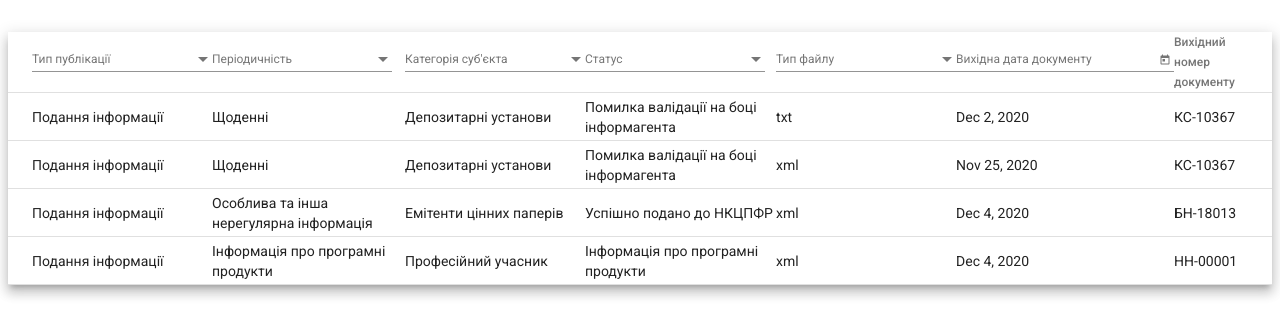
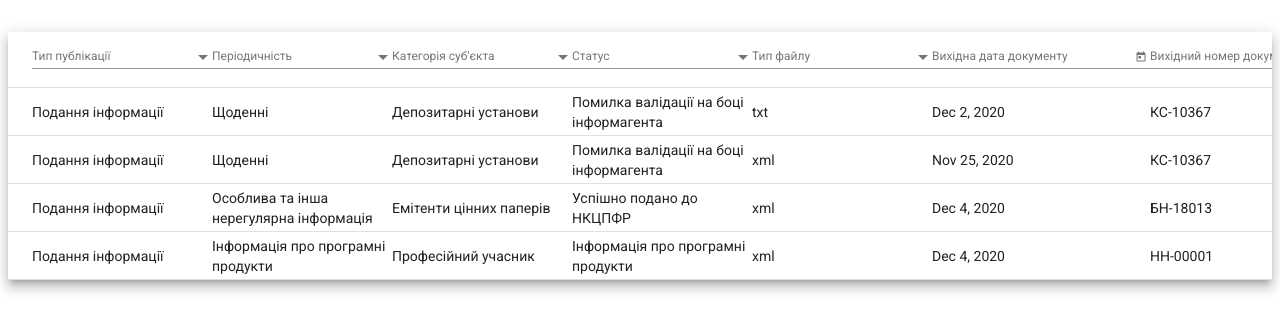
Before and after one commit to korol1368/smida, an Angular app: page / in a window 1280 px wide. Shown: the top 336 px of the page. Built offline with nearby package versions, Linux system fonts and the light colour scheme.

Commit message:
add outputNumber search filter

```diff
--- a/src/app/history/history.component.html
+++ b/src/app/history/history.component.html
@@ -86,7 +86,11 @@
       </ng-container>
 
       <ng-container matColumnDef="outputNumber">
-        <th mat-header-cell *matHeaderCellDef>Вихідний номер документу</th>
+        <th mat-header-cell *matHeaderCellDef>
+          <mat-form-field class="example-ripple-form-field">
+            <input matInput [formControl]="outputNumber" type="text" placeholder="Вихідний номер документу">
+          </mat-form-field>
+        </th>
         <td mat-cell *matCellDef="let row">{{row.outputNumber}}</td>
       </ng-container>
 
--- a/src/app/history/history.component.ts
+++ b/src/app/history/history.component.ts
@@ -17,6 +17,7 @@ export class HistoryComponent implements AfterViewInit {
   reportGroup = new FormControl('');
   reportState = new FormControl('');
   reportFormat = new FormControl('');
+  outputNumber = new FormControl('');
   range = new FormGroup({
     start: new FormControl(),
     end: new FormControl()
```
